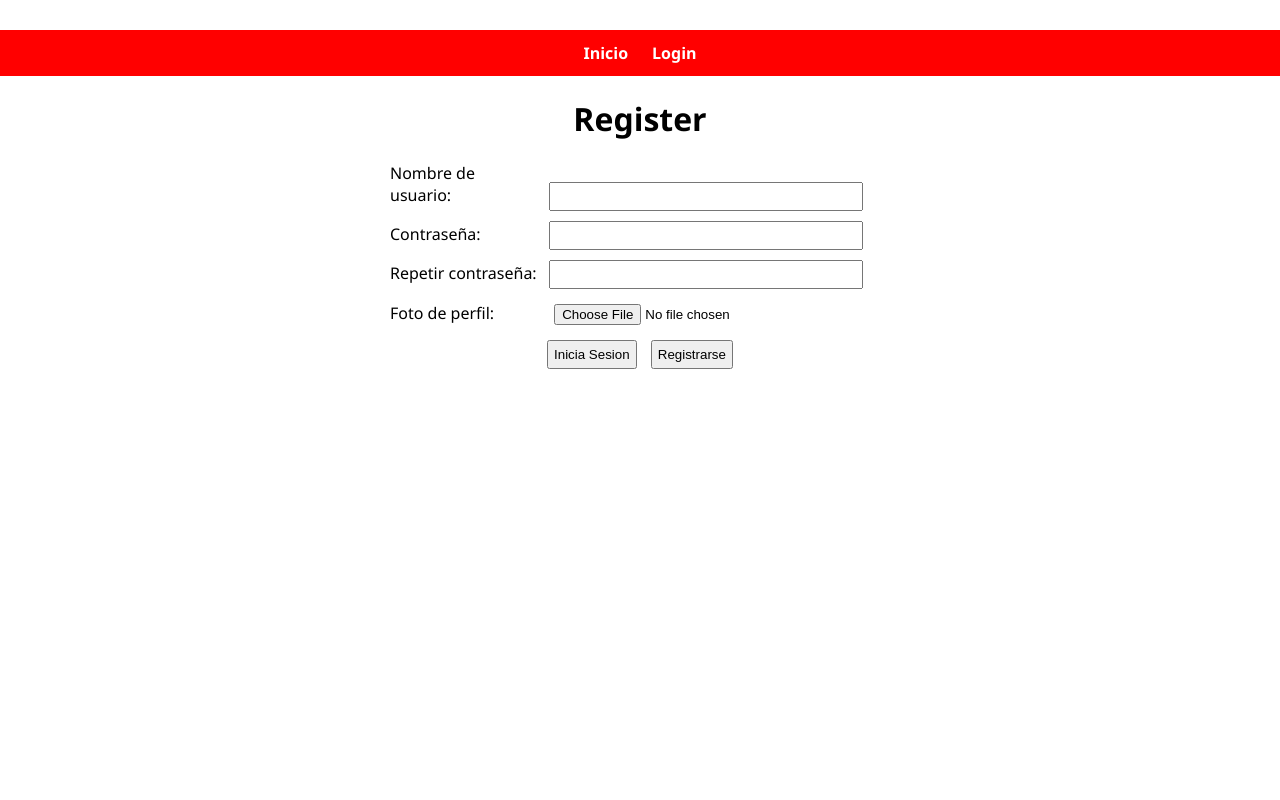
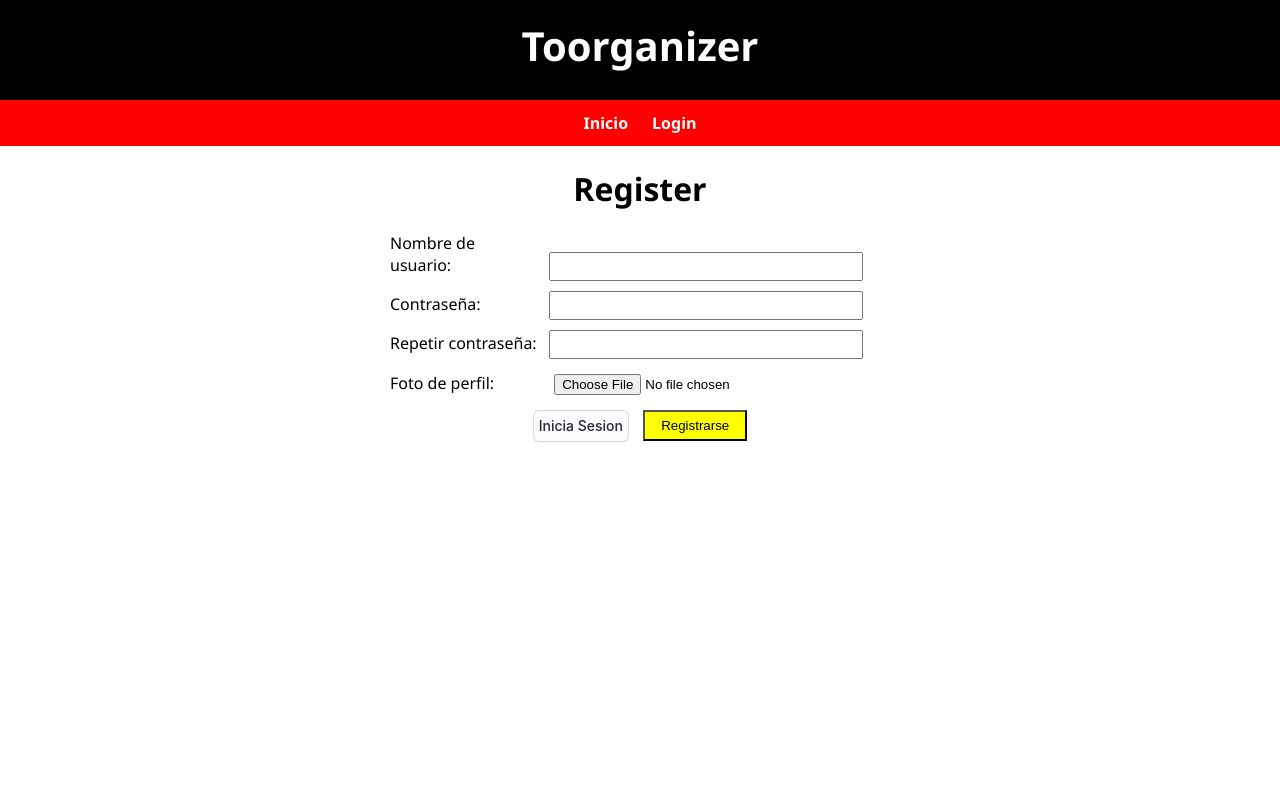
Before and after one commit to carlos55ml/Toorganizer, a PHP site: page /register.php in a window 1280 px wide. Run offline with PHP 8.4, Linux system fonts and the light colour scheme.

Commit message:
wip: refactor css

```diff
--- /dev/null
+++ b/modules/button.css
@@ -0,0 +1,56 @@
+button {
+    appearance: none;
+    background-color: #FAFBFC;
+    border: 1px solid rgba(27, 31, 35, 0.15);
+    border-radius: 6px;
+    box-shadow: rgba(27, 31, 35, 0.04) 0 1px 0, rgba(255, 255, 255, 0.25) 0 1px 0 inset;
+    box-sizing: border-box;
+    color: #24292E;
+    cursor: pointer;
+    display: inline-block;
+    font-family: -apple-system, system-ui, "Segoe UI";
+    font-size: 14px;
+    font-weight: 500;
+    line-height: 20px;
+    list-style: none;
+    padding: 6px 16px;
+    position: relative;
+    transition: background-color 0.2s cubic-bezier(0.3, 0, 0.5, 1);
+    user-select: none;
+    -webkit-user-select: none;
+    touch-action: manipulation;
+    vertical-align: middle;
+    white-space: nowrap;
+    word-wrap: break-word;
+}
+
+button:hover {
+    background-color: #F3F4F6;
+    text-decoration: none;
+    transition-duration: 0.1s;
+}
+
+button:disabled {
+    background-color: #FAFBFC;
+    border-color: rgba(27, 31, 35, 0.15);
+    color: #959DA5;
+    cursor: default;
+}
+
+button:active {
+    background-color: #EDEFF2;
+    box-shadow: rgba(225, 228, 232, 0.2) 0 1px 0 inset;
+    transition: none 0s;
+}
+
+button:focus {
+    outline: 1px transparent;
+}
+
+button:before {
+    display: none;
+}
+
+button:-webkit-details-marker {
+    display: none;
+}
--- /dev/null
+++ b/modules/header.css
@@ -0,0 +1,82 @@
+:root {
+    font-family: 'Segoe UI', Tahoma;
+    --third-color: red;
+}
+
+/*** Header ***/
+
+/* Enlaces */
+.whitebold,
+nav>a,
+#username {
+    color: white;
+    font-weight: bold;
+}
+
+/* Info usuario */
+#userBox {
+    position: absolute;
+    top: 23px;
+    left: 50px;
+}
+
+#imgUser {
+    height: 50px;
+    width: 50px;
+
+    /* Redondear foto */
+    border: 2px solid white;
+    border-radius: 50%;
+    object-fit: cover;
+}
+
+#username {
+    position: inherit;
+
+    top: -27px;
+    left: 70px;
+    font-size: 2em;
+}
+
+/* Responsive info usuario */
+@media screen and (max-width: 900px) {
+    #userBox {
+        left: 30px;
+    }
+
+    #username {
+        display: none;
+    }
+}
+
+.bg-header {
+    background-color: black;
+    height: 100px;
+    margin: -8px -8px 0px -8px;
+
+    font-size: 2.5em;
+
+    /* Centrar texto vertical y horizontalmente */
+    text-align: center;
+    vertical-align: middle;
+    line-height: 92px;
+}
+
+nav a {
+    text-decoration: none;
+    padding: 12px 12px;
+    display: inline-block;
+    transition: 0.3s;
+}
+
+nav a:hover {
+    background-color: black;
+    color: var(--third-color);
+    transition: 0.3s;
+}
+
+nav {
+    text-align: center;
+    background-color: var(--third-color);
+    margin: 0px -8px;
+}
--- a/style.css
+++ b/style.css
@@ -1,71 +1,5 @@
-:root {
-    font-family: 'Segoe UI', Tahoma;
-    --third-color: red;
-}
-
-/*** Header ***/
-.whitebold,
-nav>a,
-#username {
-    color: white;
-    font-weight: bold;
-}
-
-#userBox {
-    position: absolute;
-    top: 25px;
-    left: 50px;
-}
-
-#imgUser {
-    height: 50px;
-    width: 50px;
-
-    /* Redondear foto */
-    border: 2px solid white;
-    border-radius: 50%;
-    object-fit: cover;
-}
-
-#username {
-    position: inherit;
-
-    top: -27px;
-    left: 70px;
-    font-size: 2em;
-}
-
-.imgHeader {
-    background-color: black;
-    height: 100px;
-    margin: -8px -8px 0px -8px;
-
-    font-size: 2.5em;
-
-    /* Centrar texto vertical y horizontalmente */
-    text-align: center;
-    vertical-align: middle;
-    line-height: 92px;
-}
-
-nav a {
-    text-decoration: none;
-    padding: 12px 12px;
-    display: inline-block;
-    transition: 0.3s;
-}
-
-nav a:hover {
-    background-color: black;
-    color: var(--third-color);
-    transition: 0.3s;
-}
-
-nav {
-    text-align: center;
-    background-color: var(--third-color);
-    margin: 0px -8px;
-}
+@import url('modules/header.css');
+@import url('modules/button.css');
 
 /*** Formulario ***/
 .userForm {
@@ -96,3 +30,83 @@ button {
 .center {
     text-align: center;
 }
+
+
+/* Botones */
+#btnLogin {
+    background-color: green;
+    padding: 6px 16px;
+    color: white;
+}
+
+#btnLogin:hover {
+    background-color: rgb(0, 110, 0);
+    transition-duration: 0.1s;
+}
+
+#btnLogin:active {
+    background-color: rgb(0, 90, 0);
+}
+
+#btnRegister {
+    background-color: yellow;
+    padding: 6px 16px;
+}
+
+#btnRegister:hover {
+    background-color: rgb(230, 230, 0);
+    transition-duration: 0.1s;
+}
+
+#btnRegister:active {
+    background-color: rgb(210, 210, 0);
+}
+
+
+
+
+/*** Main ***/
+html {
+    min-height: 100%;
+}
+
+.bg-img {
+    background-image: url('https://www.makarenalabs.com/wp-content/uploads/2021/06/tournament_bracket_board-1024x512.png');
+    filter: blur(5px);
+    -webkit-filter: blur(5px);
+
+    position: absolute;
+    top: 0;
+    left: 0;
+    width: 100%;
+    height: 100%;
+
+    background-position: center;
+    background-repeat: no-repeat;
+    background-size: cover;
+    background-attachment: fixed;
+    z-index: -1;
+}
+
+/* Contenido principal */
+main {
+    position: absolute;
+    top: 145px;
+    left: 0;
+    right: 0;
+
+    width: calc(100% - 25ch);
+    height: calc(100% - 145px);
+
+    margin: 0 auto;
+    padding: 0 20px;
+
+    background-color: white;
+}
+
+@media screen and (max-width: 900px) {
+    main {
+        width: 100%;
+        padding: 0;
+    }
+}
```
